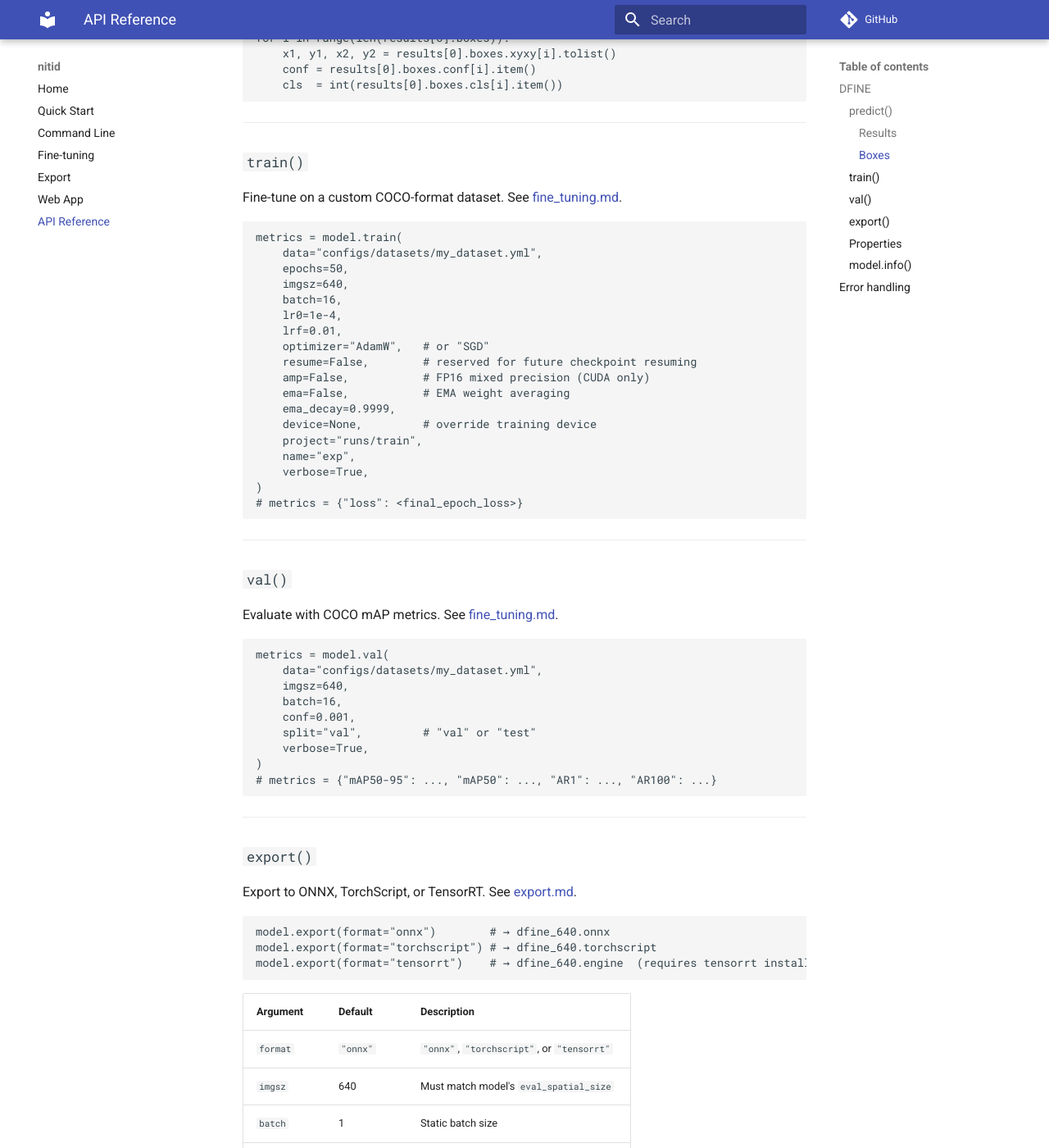
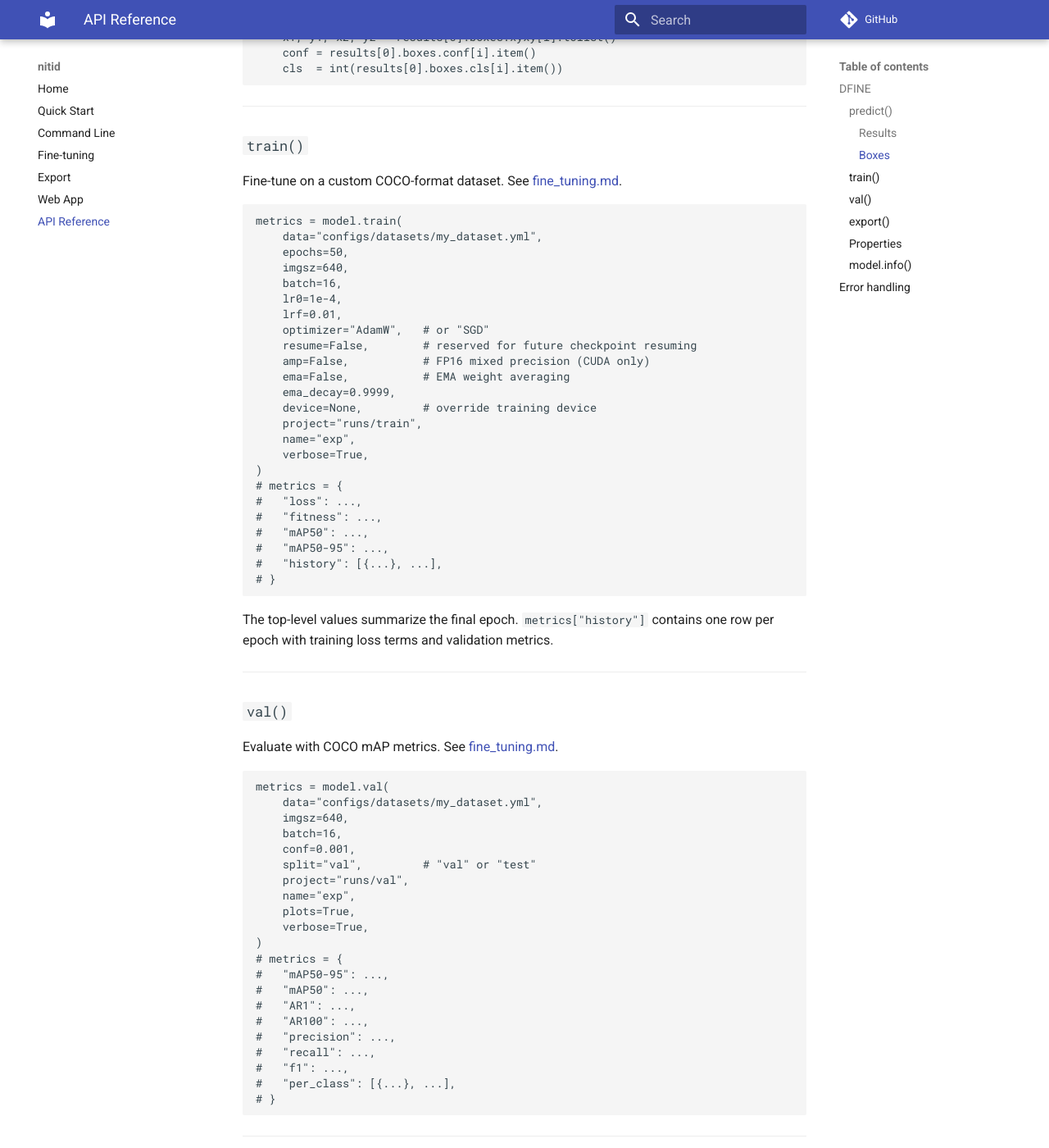
Before and after one commit to Nitidio/nitid, an MkDocs documentation site: the page built from docs/api_reference.md, in a window 1280 px wide and 1400 px high, scrolled down 2180 px. Shown: the whole window at 82% size. Built offline with MkDocs 1.6.1 and Material for MkDocs 9.7.7, drawn with Linux system fonts in a browser that asks for light colours; comment, search, counter and statistics services are not loaded.

````diff
--- a/docs/api_reference.md
+++ b/docs/api_reference.md
@@ -110,8 +110,17 @@ metrics = model.train(
     name="exp",
     verbose=True,
 )
-# metrics = {"loss": <final_epoch_loss>}
+# metrics = {
+#   "loss": ...,
+#   "fitness": ...,
+#   "mAP50": ...,
+#   "mAP50-95": ...,
+#   "history": [{...}, ...],
+# }
 ```
+
+The top-level values summarize the final epoch. `metrics["history"]` contains
+one row per epoch with training loss terms and validation metrics.
 
 ---
 
@@ -126,9 +135,21 @@ metrics = model.val(
     batch=16,
     conf=0.001,
     split="val",         # "val" or "test"
+    project="runs/val",
+    name="exp",
+    plots=True,
     verbose=True,
 )
-# metrics = {"mAP50-95": ..., "mAP50": ..., "AR1": ..., "AR100": ...}
+# metrics = {
+#   "mAP50-95": ...,
+#   "mAP50": ...,
+#   "AR1": ...,
+#   "AR100": ...,
+#   "precision": ...,
+#   "recall": ...,
+#   "f1": ...,
+#   "per_class": [{...}, ...],
+# }
 ```
 
 ---
````
Also changed, not shown: other parts of docs/api_reference.md (+1 -1 lines), README.md (+5 -1 lines), docs/fine_tuning.md (+7 -0 lines), docs/quickstart.md (+2 -1 lines).
